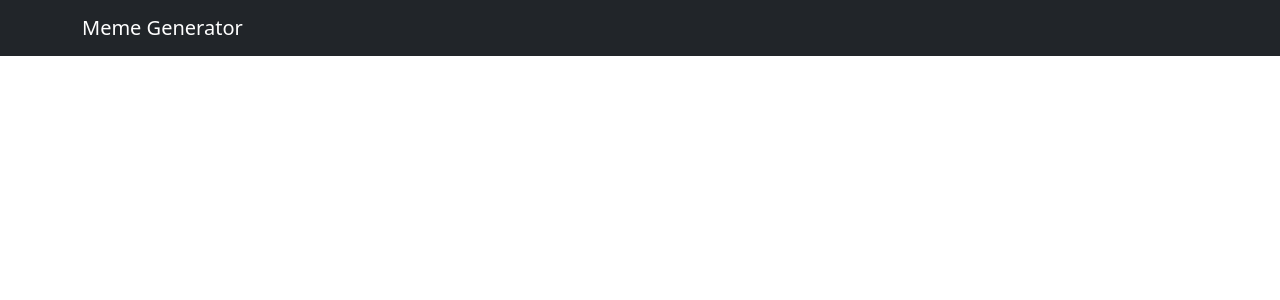
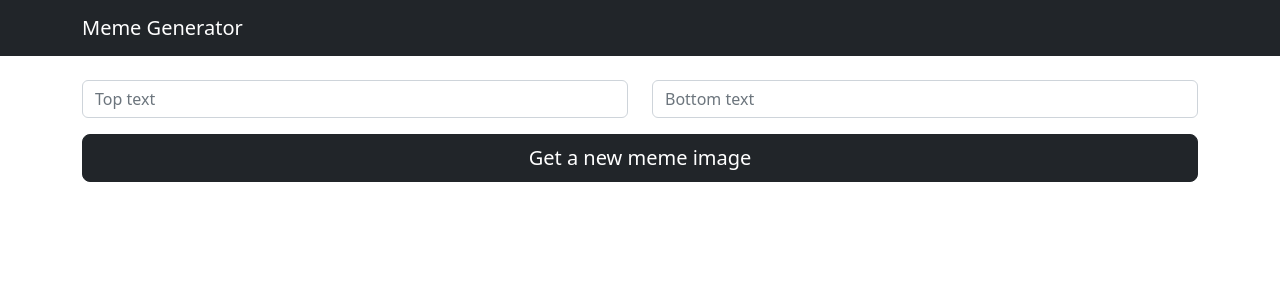
Before and after one commit to mosesnjoroge/react-meme-generator, a React (Create React App) app: page / in a window 1280 px wide. Shown: the top 300 px of the page. Built offline with nearby package versions, Linux system fonts and the light colour scheme.

Commit message:
bootstrap form added with layout

```diff
--- a/src/App.js
+++ b/src/App.js
@@ -1,6 +1,6 @@
 import './App.css';
 import Nav from './components/Nav'
-import Form from './components/Form';
+import Form from './components/MemeForm';
 import Meme from './components/Meme';
 import 'bootstrap/dist/css/bootstrap.min.css';
 
--- a/src/components/Form.js
+++ /dev/null
@@ -1,12 +0,0 @@
-import React from "react";
-import Container from "react-bootstrap/Container";
-
-export default function Form(){
-
-
-  return (
-    <Container>
-
-    </Container>
-  );
-}
--- /dev/null
+++ b/src/components/MemeForm.js
@@ -0,0 +1,33 @@
+import React from "react";
+import Container from "react-bootstrap/Container";
+import Button from 'react-bootstrap/Button';
+import Form from 'react-bootstrap/Form';
+import Row from 'react-bootstrap/Row';
+import Col from 'react-bootstrap/Col';
+
+
+export default function MemeForm(){
+
+
+  return (
+    <div>
+      <Container className="mt-4">
+        <Form>
+          <Row>
+            <Col>
+              <Form.Control placeholder="Top text" />
+            </Col>
+            <Col>
+              <Form.Control placeholder="Bottom text" />
+            </Col>
+          </Row>
+          <div className="d-grid gap-2 mt-3">
+            <Button variant="dark" size="lg">
+              Get a new meme image
+            </Button>
+          </div>
+        </Form>
+      </Container>
+    </div>
+  );
+}
```
